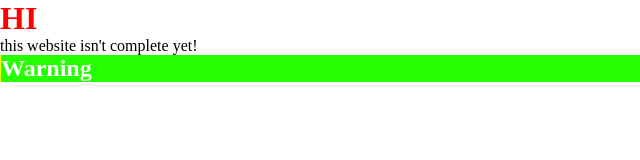
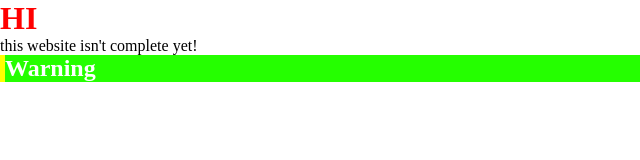
Before and after one commit to Cozo-Engine/docs, a plain HTML site: page index.html in a window 1280 px wide. Shown: the full height of the page, 0-640 px from the left. Drawn offline with Linux system fonts and the light colour scheme.

Commit message:
Update style.css

```diff
--- a/style.css
+++ b/style.css
@@ -14,6 +14,6 @@ h1{
 
 .warning{
   background-color: #25FF00;
-  border-left: #ffff00 1px solid;
+  border-left: #ffff00 5px solid;
   color: white;
 }
```
